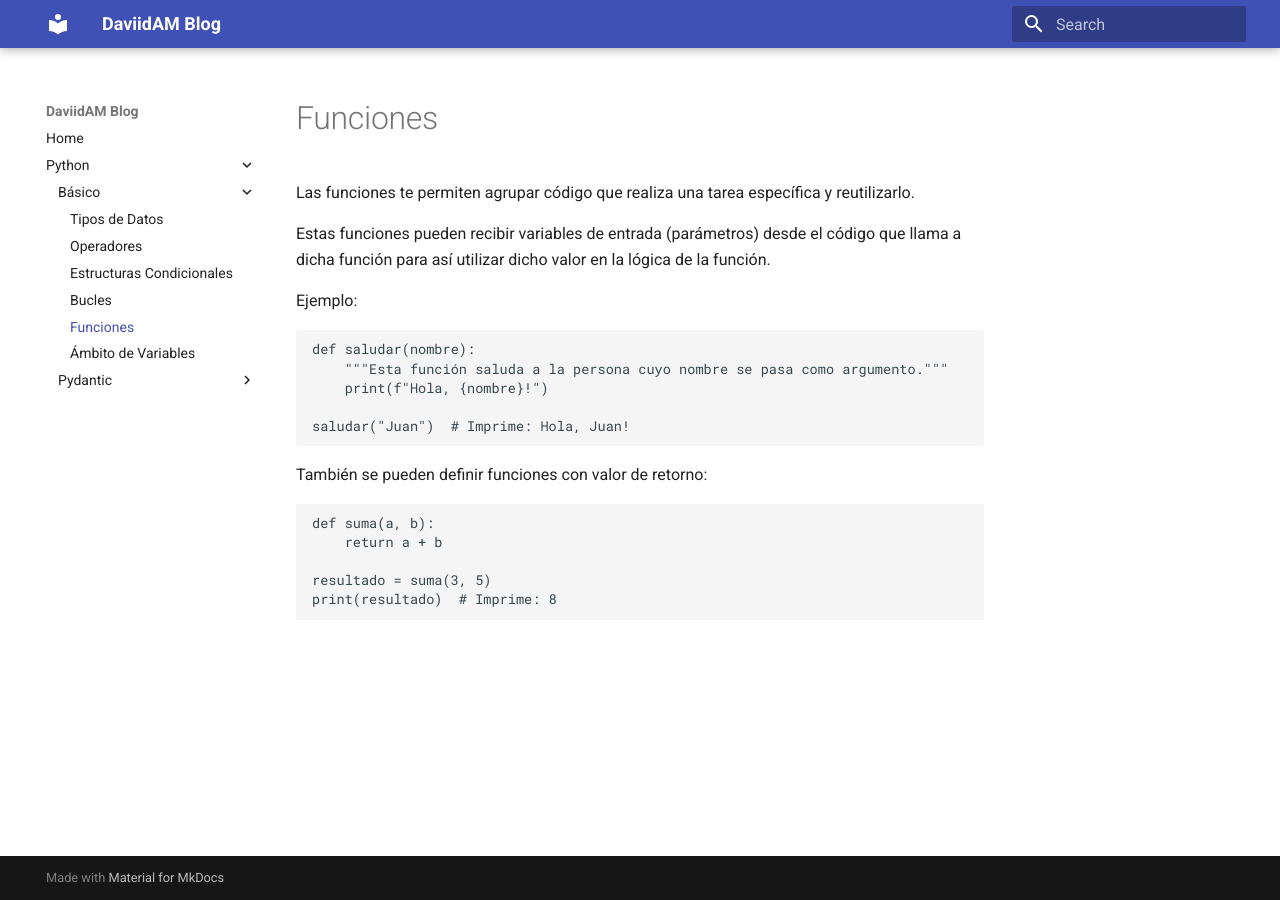
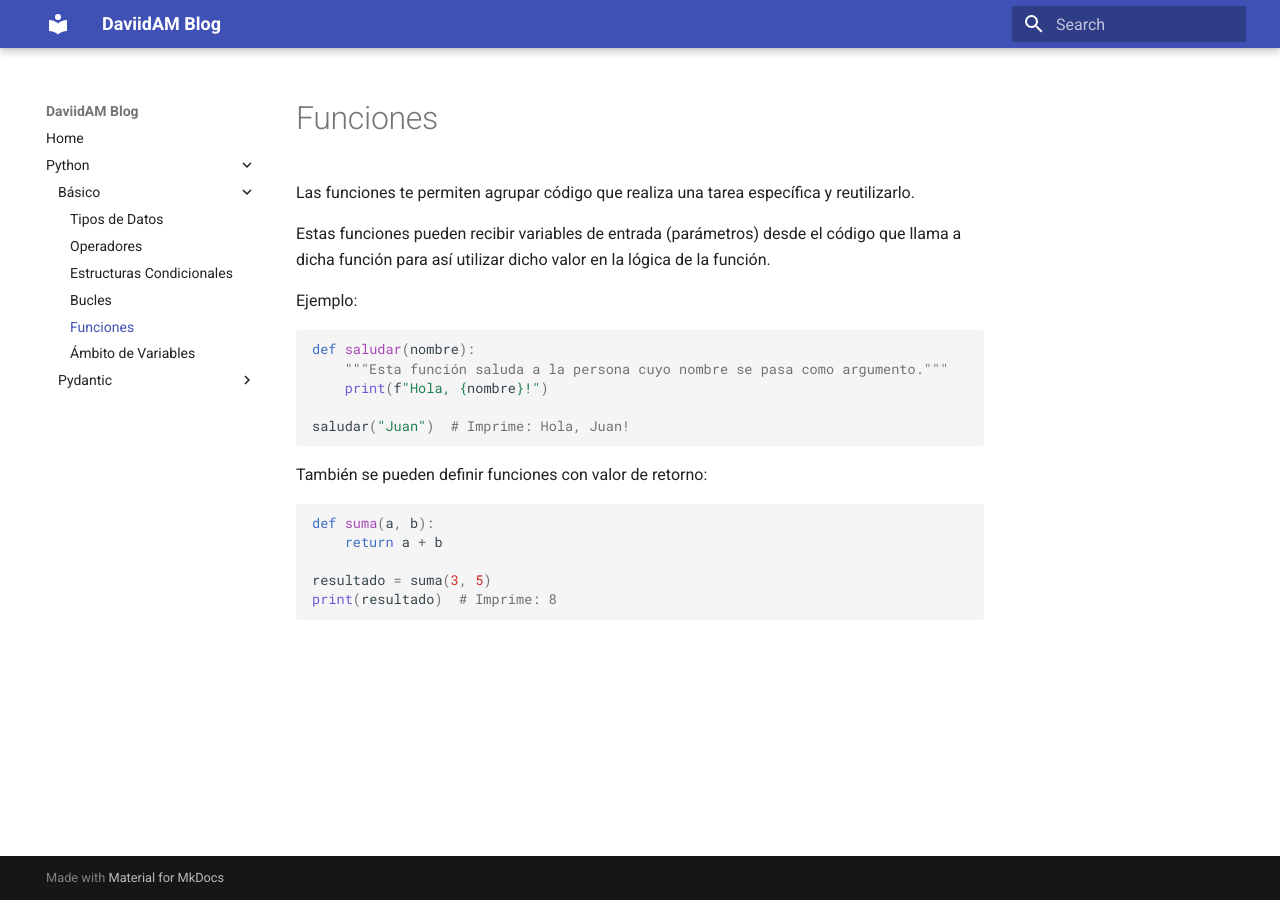
Before and after one commit to DaviidAM/Blog, an MkDocs documentation site: the page built from docs/python/básico/5 - Funciones.md, in a window 1280 px wide. Built offline with MkDocs 1.6.1 and Material for MkDocs 9.7.7, drawn with Linux system fonts in a browser that asks for light colours; some of the changed lines change nothing that is shown.

Commit message:
Resaltar código en python

```diff
--- a/mkdocs.yml
+++ b/mkdocs.yml
@@ -1,4 +1,13 @@
 site_name: DaviidAM Blog
 site_url: https://daviidam.github.io/Blog
+
 theme:
   name: material
+
+markdown_extensions:
+  - admonition
+  - codehilite:
+      guess_lang: false
+  - footnotes
+  - toc:
+      permalink: true
```
Also changed, not shown: 1 other file.
